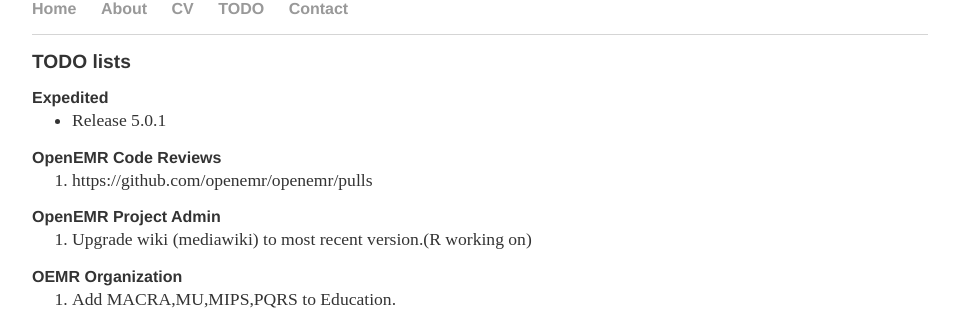
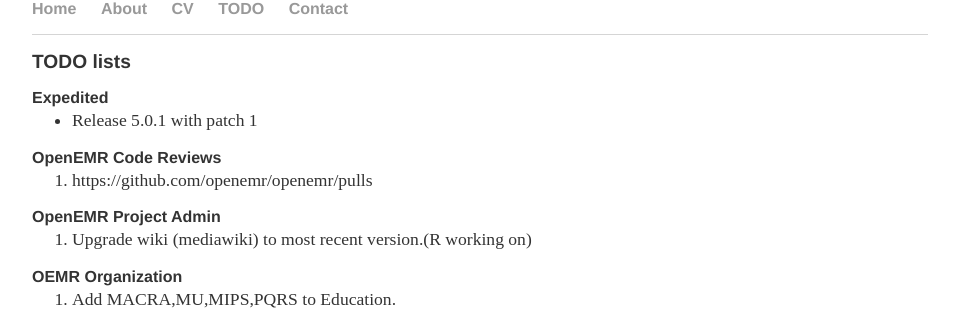
Before and after one commit to bradymiller/bradymiller.github.io, a Jekyll site: the page built from todo/index.md, in a window 1280 px wide. Shown: the part 149-459 px from the top of the page, without its empty margins (160-1119 px from the left). Built offline with Jekyll 4.4.1, drawn with Linux system fonts in a browser that asks for light colours; our own code applies the rules of GitHub Pages for plain Markdown files.

Commit message:
Update index.md

```diff
--- a/todo/index.md
+++ b/todo/index.md
@@ -4,7 +4,7 @@
 ## TODO lists
 
 ### Expedited
-* Release 5.0.1
+* Release 5.0.1 with patch 1
 
 ### OpenEMR Code Reviews
 1. https://github.com/openemr/openemr/pulls
```
